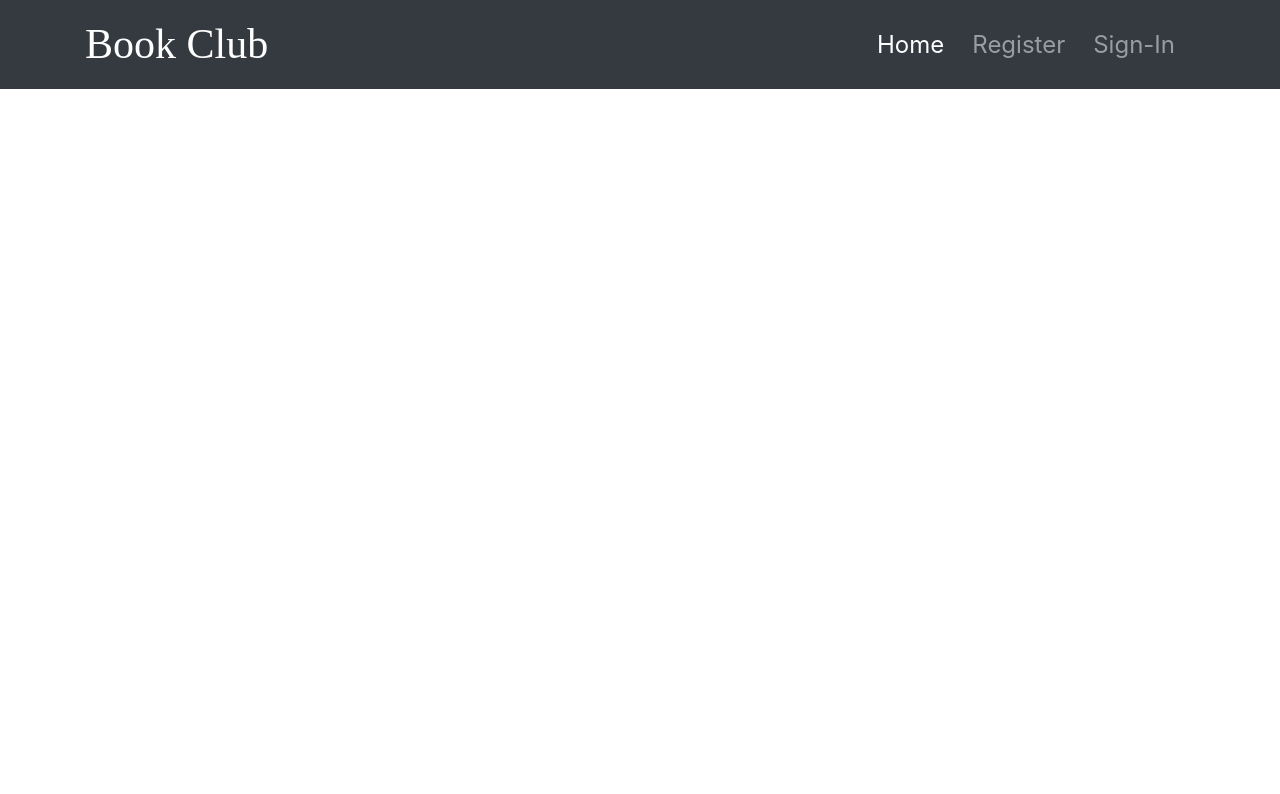
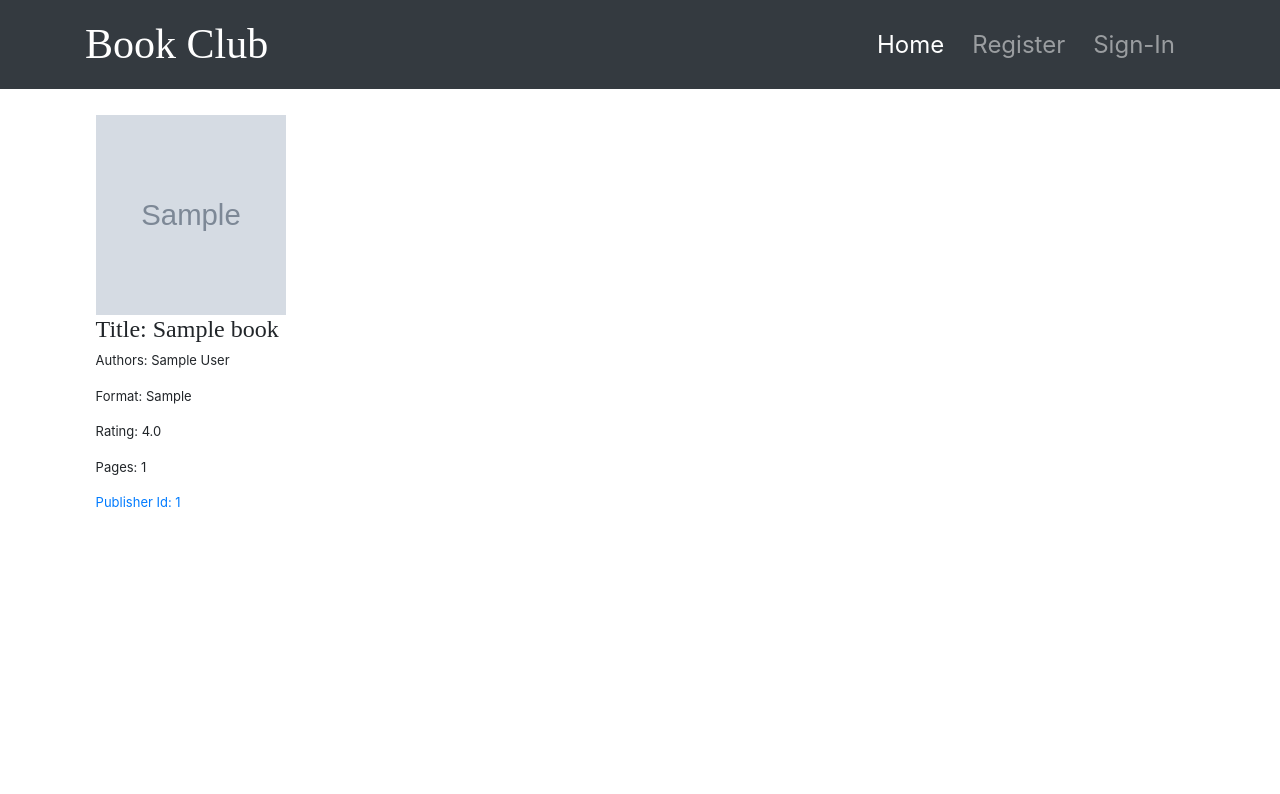
Before and after one commit to Hermeticpoet/BookClub-Milestone3, a Flask app: page / in a window 1280 px wide. Shown: the top 794 px of the page. Run offline with Flask 2, Linux system fonts and the light colour scheme; tables that the repository leaves empty hold one stand-in row (values such as "Sample post"); grey boxes marked "Sample" are stand-in pictures; some libraries are stand-ins or nearby versions; some web fonts are replaced.

Commit message:
Adjusted padding on books to centre on home page better

```diff
--- a/app/catalog/templates/home.html
+++ b/app/catalog/templates/home.html
@@ -1,22 +1,18 @@
 {% extends "layout.html" %}
-
-<!doctype html>
-<html lang="en">
-<head>
-    <meta charset="UTF-8">
-    <title>Book Club</title>
-</head>
-<body>
+    {% block content %}
+        <div class="container books">
+            <div class="row">
                 {% for book in books %}
+                    <div class="col-md-4">
                         <img src="static/img/{{ book.image }}" alt="book-image" height="200" width="190" class="img-rounded">
-
                         <h4>Title: {{ book.title }}</h4>
                         <p>Authors: {{ book.author }}</p>
                         <p>Format: {{ book.format }}</p>
                         <p>Rating: {{ book.avg_rating }}</p>
                         <p>Pages: {{ book.num_pages }}</p>
                         <p><a href="{{ url_for('main.display_publisher', publisher_id=book.pub_id) }}">Publisher Id: {{ book.pub_id }}</a></p>
+                    </div>
                 {% endfor %}
-
-</body>
-</html>
+            </div>
+        </div>
+    {% endblock %}
--- a/app/static/css/styles.css
+++ b/app/static/css/styles.css
@@ -39,10 +39,6 @@ span {
 /*** End Base Styles ***/
 
 /*** Navbar Styling ***/
-.navbar .navbar-expand-lg {
-    padding: 0.5rem;
-}
-
 .navbar-brand {
     color: floralwhite;
     font-family: Sansita, serif;
@@ -61,10 +57,8 @@ span {
 
 /*** Cards / Data Layout ***/
 .books {
-    padding: 25px;
+    padding: 1.6rem;
     position: relative;
-    left: 5%;
-    width: 80%;
 }
 
 .publisher {
```
Lines whose indentation alone changed are shown as unchanged.
